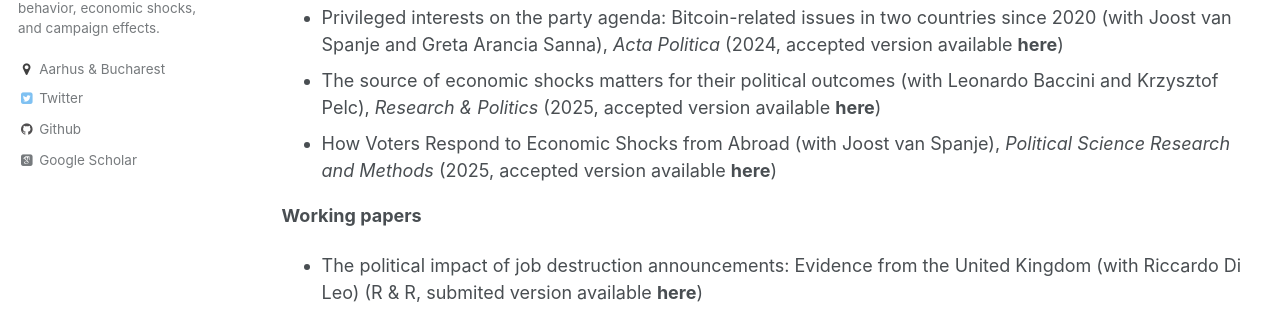
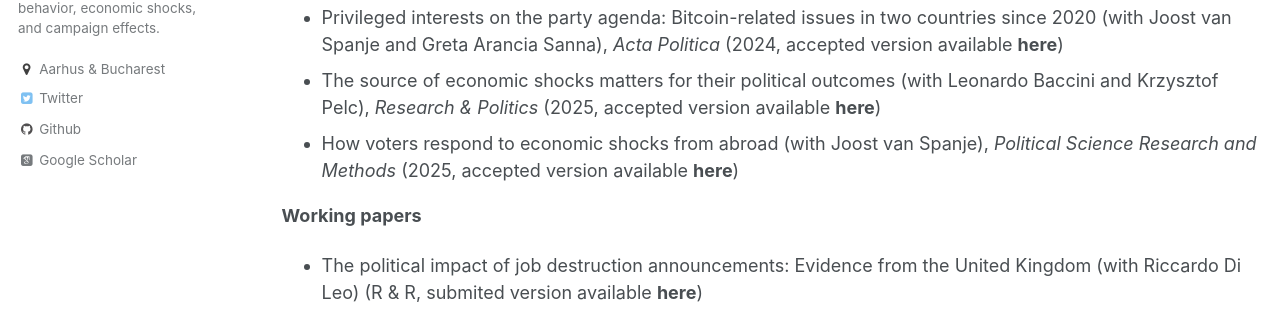
Before and after one commit to costinciobanu/costinciobanu.github.io, a Jekyll site: the page built from _pages/research.md, in a window 1280 px wide and 1210 px high. Shown: the part 427-746 px from the top of the window. Built offline with Jekyll 4.4.1, drawn with Linux system fonts in a browser that asks for light colours; some web fonts are replaced.

```diff
--- a/_pages/research.md
+++ b/_pages/research.md
@@ -12,7 +12,7 @@ author_profile: true
 * [What can de-polarize the polarizers? Affective polarization for party activists before and after elections](https://doi.org/10.1177/00104140241259453) (with [Dani Sandu](https://danisandu.eu/)), <em>Comparative Political Studies</em> (2024, accepted version available [<b>here</b>](https://www.dropbox.com/s/o2ukgnwatc79457/Ciobanu%20and%20Sandu%20-%20Affective%20polarization.pdf?dl=0))
 * [Privileged interests on the party agenda: Bitcoin-related issues in two countries since 2020](https://doi.org/10.1057/s41269-024-00380-4) (with Joost van Spanje and Greta Arancia Sanna), <em>Acta Politica</em> (2024, accepted version available [<b>here</b>](https://www.dropbox.com/scl/fi/up7l3x2z9maeufpggwu8a/Bitcoin_paper.pdf?rlkey=5rx3tgdbia94uia562cfbsh2d&st=akfqsx7r&dl=0))
 * [The source of economic shocks matters for their political outcomes](https://doi.org/10.1177/20531680251379914) (with Leonardo Baccini and Krzysztof Pelc), <em>Research &amp; Politics</em> (2025, accepted version available [<b>here</b>](https://www.dropbox.com/scl/fi/nbvjwpej33a5wfa644tgj/BCP_September2025.pdf?rlkey=m9fn27esxq0dfwo9vm2sbcmcn&st=v0udq7qj&dl=0))
-* [How Voters Respond to Economic Shocks from Abroad](https://doi.org/10.1017/psrm.2025.10064) (with Joost van Spanje), <em>Political Science Research and Methods</em>  (2025, accepted version available [<b>here</b>](https://www.dropbox.com/s/2sxxkjdd9ki3val/Ciobanu%20and%20van%20Spanje%20-%20Lehman.pdf?dl=0))
+* [How voters respond to economic shocks from abroad](https://doi.org/10.1017/psrm.2025.10064) (with Joost van Spanje), <em>Political Science Research and Methods</em>  (2025, accepted version available [<b>here</b>](https://www.dropbox.com/s/2sxxkjdd9ki3val/Ciobanu%20and%20van%20Spanje%20-%20Lehman.pdf?dl=0))
 
 <b>Working papers</b>
 
```
